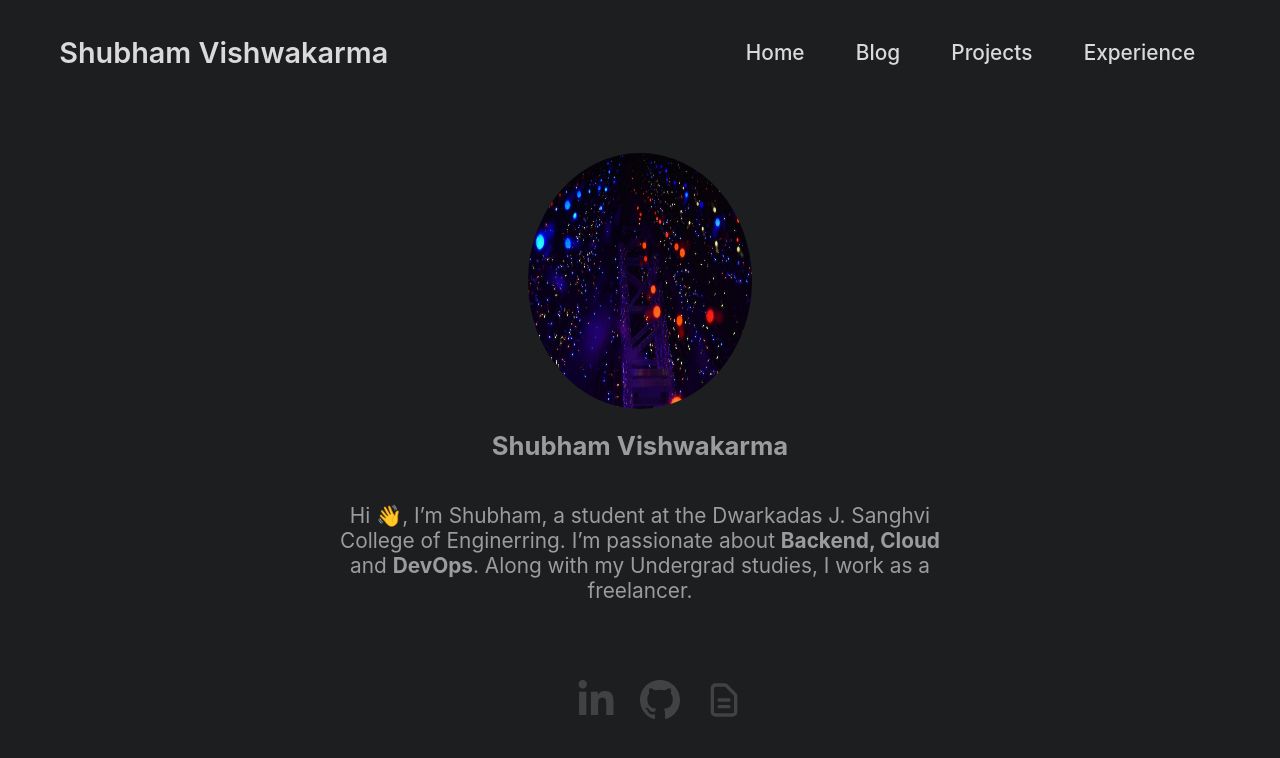
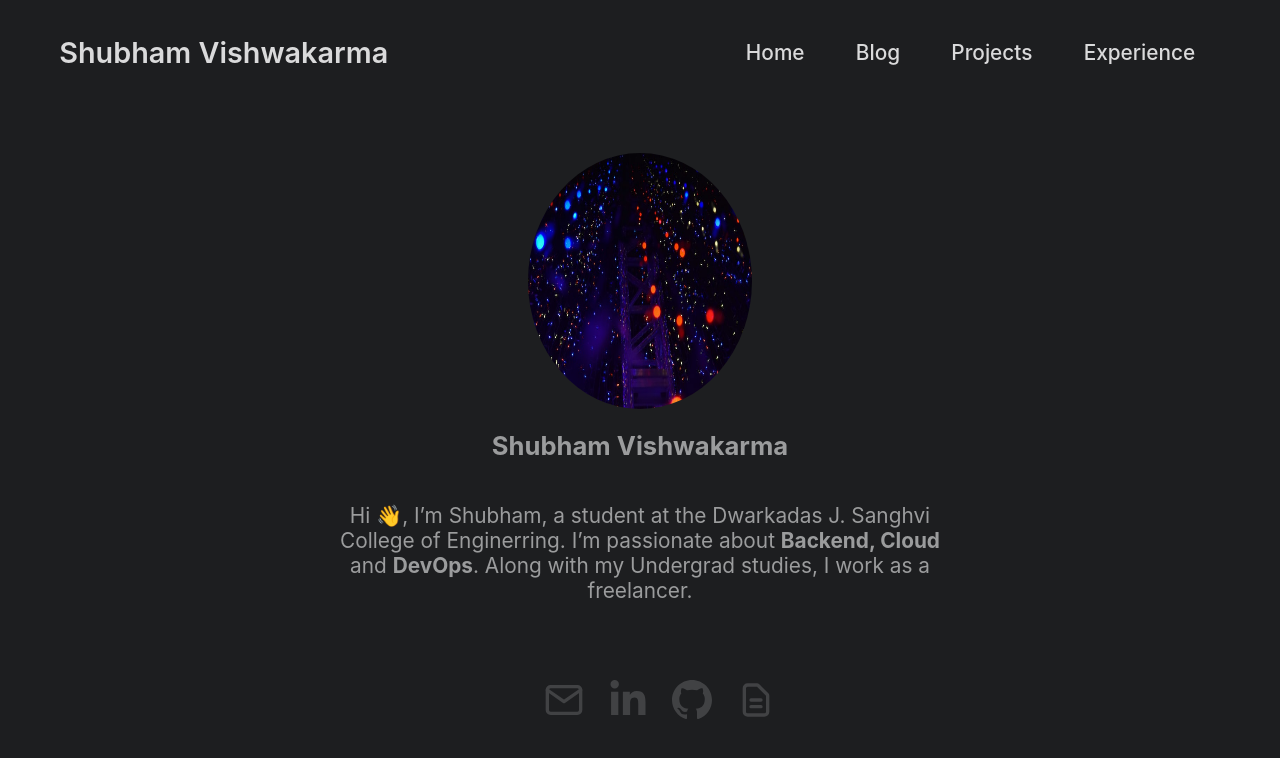
Before and after one commit to ShubhamAXS19/_Portfolio_, a React (Create React App) app: page / in a window 1280 px wide. Shown: the top 758 px of the page. Built offline with nearby package versions, Linux system fonts and the light colour scheme.

Commit message:
deploying-2

```diff
--- a/src/Components/Home/Home.jsx
+++ b/src/Components/Home/Home.jsx
@@ -1,5 +1,5 @@
 import React from "react";
-// import { FiMail } from "react-icons/fi";
+import { FiMail } from "react-icons/fi";
 import { FaLinkedinIn } from "react-icons/fa";
 import { BsGithub } from "react-icons/bs";
 import { HiOutlineDocumentText } from "react-icons/hi";
@@ -19,7 +19,7 @@ const Home = () => {
       <ul>
         <a href="sv773460@gmail.com">
           <li>
-            {/* <FiMail /> */}
+            <FiMail />
           </li>
         </a>
         <a href="https://www.linkedin.com/in/shubham-vishwakarma-j21/">
```
